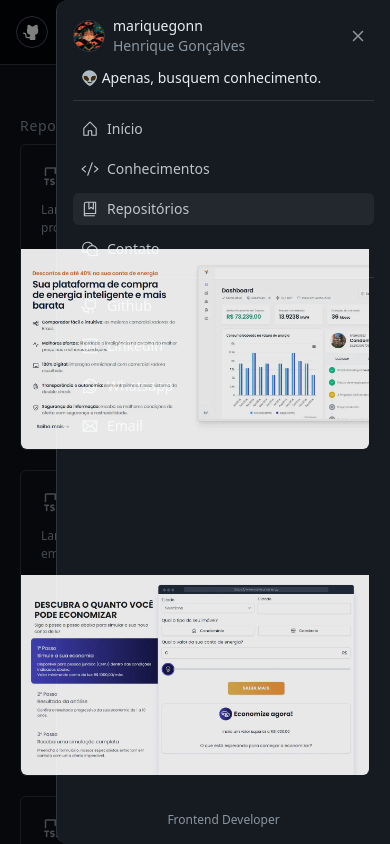
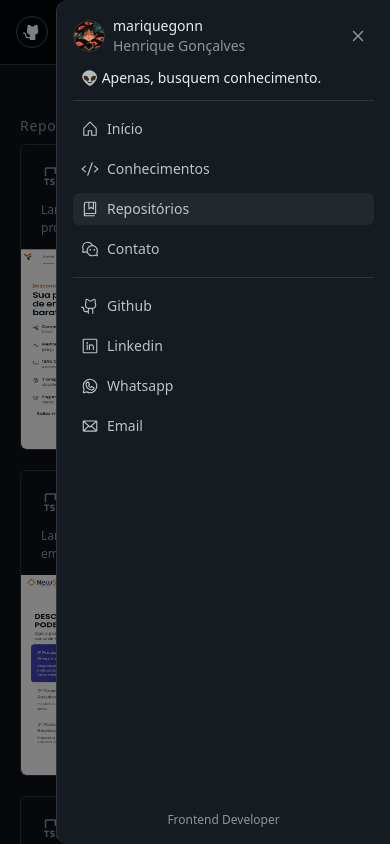
Before and after one commit to mariquegonn-dev/depois-eu-troco-o-nome, a Next.js app: page /repositories in a window 390 px wide. Both pictures are taken after a click on the icon 362 px from the left and 32 px from the top of the page. Shown: the top 844 px of the page. Built offline with nearby package versions, Linux system fonts and the light colour scheme.

Commit message:
fix: fix menu mobile and enviroments

```diff
--- a/src/app/loading.tsx
+++ b/src/app/loading.tsx
@@ -2,7 +2,7 @@ import { Spinner } from "@phosphor-icons/react/dist/ssr"
 
 export default function Loading() {
   return (
-    <div className="absolute left-0 right-0 top-0 bg-primary-black pt-[200px] backdrop-blur-[8px] lg:bottom-0 lg:pt-[400px]">
+    <div className="absolute left-0 right-0 top-0 bg-primary-black pt-[200px] backdrop-blur-[8px] bottom-0 lg:pt-[400px] h-screen">
       <div
         className="mx-auto flex max-w-max items-center gap-1"
         aria-label="loading"
--- a/src/app/repositories/page.tsx
+++ b/src/app/repositories/page.tsx
@@ -3,7 +3,7 @@ import { repositoriesConfig } from "@/config/repositories.config"
 
 export default function Repositories() {
   return (
-    <main className="w-full flex flex-col gap-5 md:mt-0 mt-5">
+    <section className="w-full flex flex-col gap-5 md:mt-0 mt-5">
       <div>
         <p className="mb-2 text-sm font-medium text-secundary-gray tracking-wider capitalize">
           Repositórios
@@ -22,6 +22,6 @@ export default function Repositories() {
           ))}
         </ul>
       </div>
-    </main>
+    </section>
   )
 }
--- a/src/components/base/Header/(components)/nav-header-mobile.tsx
+++ b/src/components/base/Header/(components)/nav-header-mobile.tsx
@@ -9,7 +9,7 @@ export const NavHeaderMobile = ({
     <div className="flex items-center justify-between">
       <div className="flex gap-2 items-center">
         <Image
-          className="w-8 h-8 object-cover rounded-full border-primary-gray border"
+          className="w-8 h-8 object-cover z-[100] rounded-full border-primary-gray border"
           width={32}
           height={32}
           alt="image profile"
--- a/src/components/base/Header/(components)/nav-mobile.tsx
+++ b/src/components/base/Header/(components)/nav-mobile.tsx
@@ -47,16 +47,16 @@ export const NavMobile = () => {
       </div>
 
       {open && (
-        <div className="fixed inset-0 z-[1000] bg-black opacity-50"></div>
+        <div className="sm:hidden fixed inset-0 z-[1000] bg-black opacity-50"></div>
       )}
       <nav
         className={cn(
-          "content absolute left-14 rounded-l-xl right-0 top-0 z-[10000] translate-x-[200%] bg-tertiary-black opacity-0 transition-all duration-500 border-l border-primary-gray",
+          "content absolute left-14 rounded-l-xl right-0 top-0 z-[9999] translate-x-[200%] bg-tertiary-black opacity-0 transition-all duration-500 border-l border-primary-gray",
           open && "translate-x-0 opacity-100"
         )}
       >
         {open && (
-          <div className="p-4 flex flex-col gap-3 h-[100dvh]">
+          <div className="p-4 flex sm:hidden flex-col gap-3 h-[100dvh]">
             <NavHeaderMobile onClick={() => setOpen(false)} />
 
             <p className="px-2 text-primary-white text-sm border-b pb-3 border-primary-gray">
--- a/src/components/base/Header/header.tsx
+++ b/src/components/base/Header/header.tsx
@@ -5,7 +5,7 @@ import { NavMobile } from "./(components)/nav-mobile"
 export const Header = () => {
   return (
     <header className="fixed left-0 right-0 border-b border-primary-gray bg-primary-black">
-      <div className="mx-auto flex items-center justify-between p-4 text-white">
+      <div className="relative z-[1000] mx-auto flex items-center justify-between p-4 text-white">
         <LeftNav />
         <Nav />
         <NavMobile />
--- a/src/components/base/Input/input.tsx
+++ b/src/components/base/Input/input.tsx
@@ -7,11 +7,11 @@ type InputProps = InputHTMLAttributes<HTMLInputElement> & {
 
 export const Input = ({ label, id, ...props }: InputProps) => {
   return (
-    <div className="relative w-full">
+    <div className="relative w-full -z-20">
       <input
         {...props}
         id={id}
-        className="block px-2.5 pb-2.5 pt-4 w-full text-sm rounded-lg border-secundary-gray/30 focus:outline-none focus:ring-0 peer bg-transparent focus:border-primary-purple"
+        className="z-[10] block px-2.5 pb-2.5 pt-4 w-full text-sm rounded-lg border-secundary-gray/30 focus:outline-none focus:ring-0 peer bg-transparent focus:border-primary-purple"
         placeholder=" "
       />
 
--- a/src/components/base/Repositorie/repository.tsx
+++ b/src/components/base/Repositorie/repository.tsx
@@ -45,7 +45,7 @@ export const Repository = ({
 
       {image && (
         <Image
-          className="h-[200px] object-cover opacity-90 max-w-full group-hover:opacity-100 rounded-b-md"
+          className="h-[200px] rounded-b-md"
           src={image}
           width={1000}
           height={1000}
```
